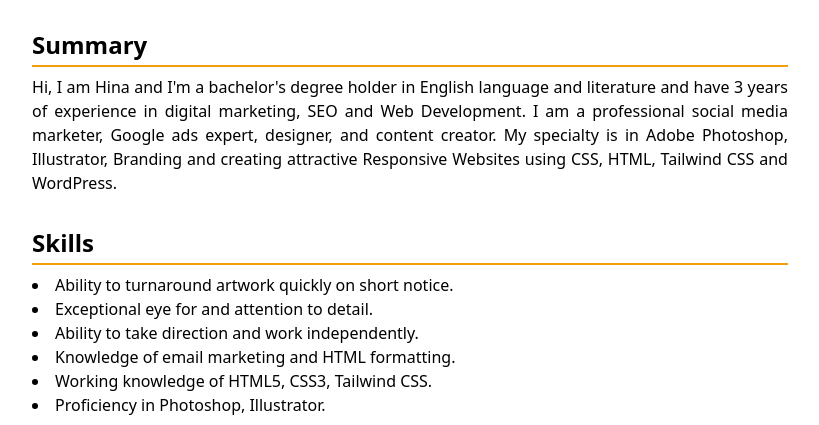
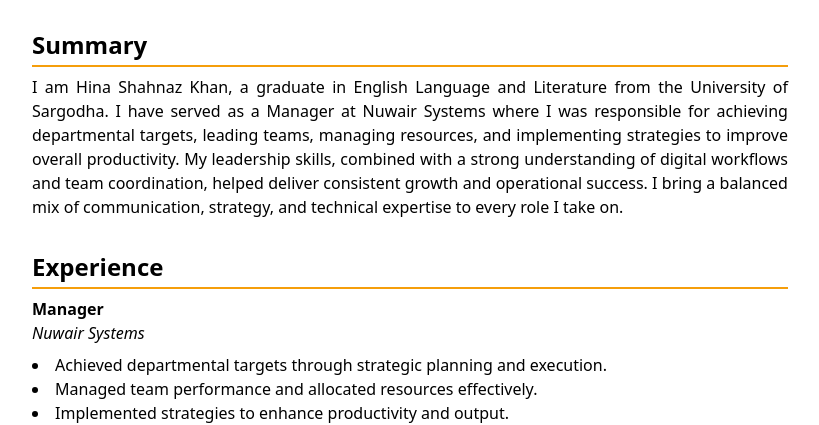
Before and after one commit to hinakhan53/cv, a website: page index.html in a window 1280 px wide. Shown: the part 379-804 px from the top of the page, without its empty margins (230-1049 px from the left). Drawn offline with nearby package versions, Linux system fonts and the light colour scheme.

Commit message:
Update index.html

```diff
--- a/index.html
+++ b/index.html
@@ -33,22 +33,22 @@
         </div>
         <section class="mb-8">
             <h2 class="text-2xl font-semibold border-b-2 border-yellow-500 pb-1">Summary</h2>
-            <p class="mt-2 text-justify">Hi, I am Hina and I'm a bachelor's degree holder in English language and literature and have 3 years
-                of experience in digital marketing, SEO and Web Development. I am a professional social media
-                marketer, Google ads expert, designer, and content creator. My specialty is in Adobe Photoshop,
-                Illustrator, Branding and creating attractive Responsive Websites using CSS, HTML, Tailwind CSS and
-                WordPress.</p>
+            <p class="mt-2 text-justify"> I am Hina Shahnaz Khan, a graduate in English Language and Literature from the University of Sargodha. I have served as a Manager at Nuwair Systems where I was responsible for achieving departmental targets,
+        leading teams, managing resources, and implementing strategies to improve overall productivity. My leadership skills, combined with a strong understanding of digital workflows and team coordination,
+        helped deliver consistent growth and operational success. I bring a balanced mix of communication, strategy, and technical expertise to every role I take on.</p>
         </section>
         <section class="mb-8">
-            <h2 class="text-2xl font-semibold border-b-2 border-yellow-500 pb-1">Skills</h2>
+             <h2 class="text-2xl font-semibold border-b-2 border-yellow-500 pb-1">Experience</h2>
+            <p class="mt-2"><strong>Manager</strong></p>
+            <p class="italic">Nuwair Systems</p>
             <ul class="list-disc list-inside mt-2">
-                <li>Ability to turnaround artwork quickly on short notice.</li>
-                <li>Exceptional eye for and attention to detail.</li>
-                <li>Ability to take direction and work independently.</li>
-                <li>Knowledge of email marketing and HTML formatting.</li>
-                <li>Working knowledge of HTML5, CSS3, Tailwind CSS.</li>
-                <li>Proficiency in Photoshop, Illustrator.</li>
+                <li>Achieved departmental targets through strategic planning and execution.</li>
+                <li>Managed team performance and allocated resources effectively.</li>
+                <li>Implemented strategies to enhance productivity and output.</li>
+                <li>Led cross-functional collaboration for improved operational success.</li>
+                <li>Monitored project progress and resolved workflow challenges.</li>
             </ul>
+            <br>
         </section>
         <section class="mb-8">
             <h2 class="text-2xl font-semibold border-b-2 border-yellow-500 pb-1">Experience</h2>
```
